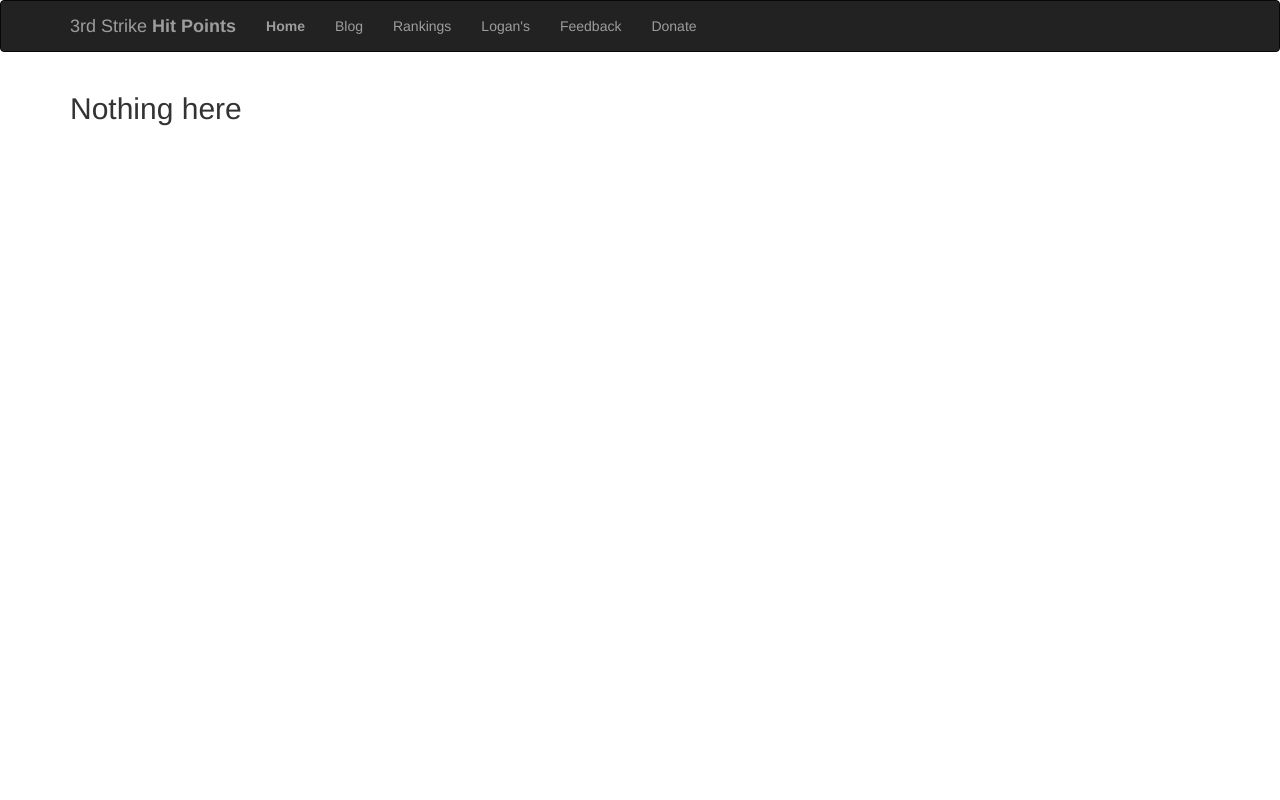
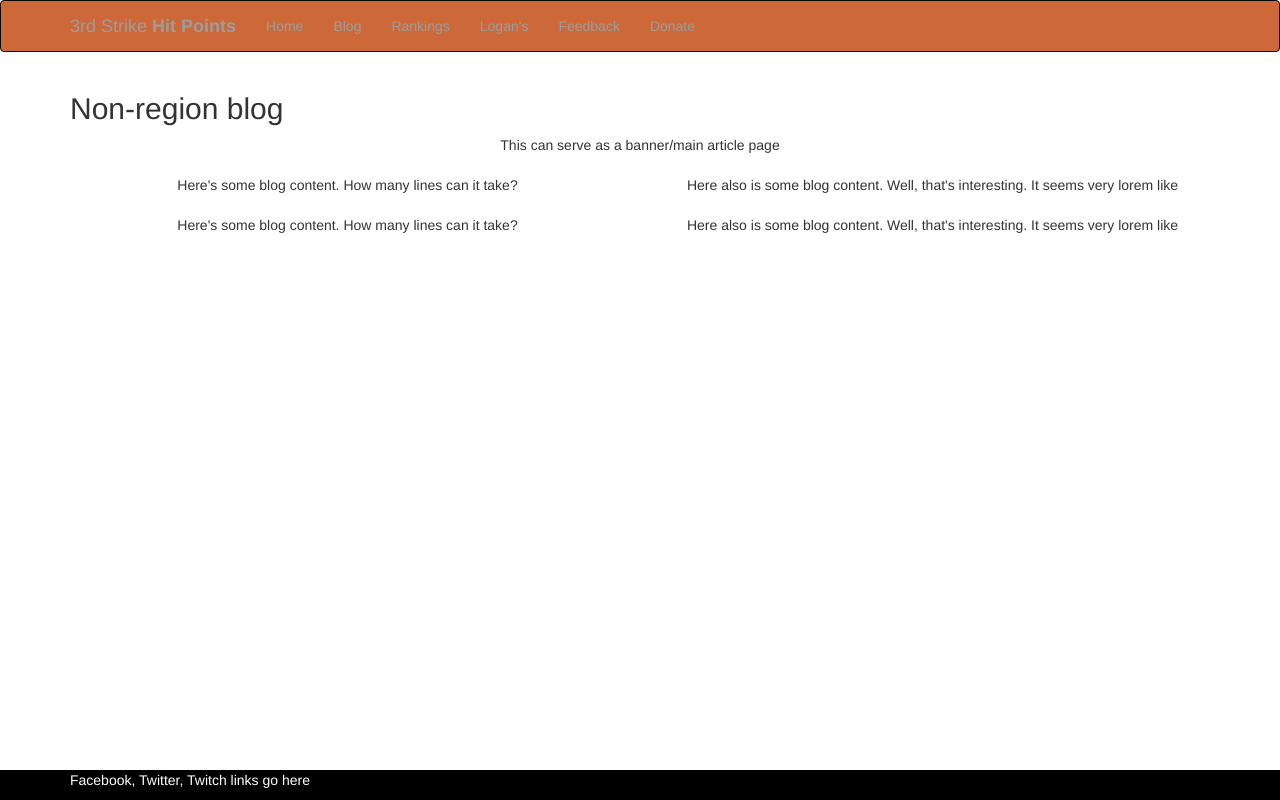
Before and after one commit to npmcdn-to-unpkg-bot/3rdStrikeWebsite, a Flask app: page /blog in a window 1280 px wide. Run offline with Flask 2, Linux system fonts and the light colour scheme; some libraries are stand-ins or nearby versions.

Commit message:
Initial push

```diff
--- /dev/null
+++ b/Streaming Assets/News Feed.html
@@ -0,0 +1,3 @@
+<div>
+	<p>News Feed</p>
+</div>
--- /dev/null
+++ b/Streaming Assets/News Feed.txt
@@ -0,0 +1 @@
+News Freed
--- /dev/null
+++ b/Streaming Assets/News Feed.xml
@@ -0,0 +1 @@
+<?xml version="1.0"?><config xmlns:xsi="http://www.w3.org/2001/XMLSchema-instance" xmlns:xsd="http://www.w3.org/2001/XMLSchema"><ProperName>News Feed</ProperName><Name>News Feed</Name><ShowConfigOnAdd>false</ShowConfigOnAdd><ShowModalConfig>true</ShowModalConfig><Description /><HelpLink /><CanPlayAudio>true</CanPlayAudio><Version>1.0.0.0</Version><RefreshOnSceneLoad>true</RefreshOnSceneLoad><CanCustomizeCSS>false</CanCustomizeCSS><CanSetResolution>true</CanSetResolution></config>
--- /dev/null
+++ b/Streaming Assets/Player Prompt.txt
@@ -0,0 +1 @@
+P1     								P2
--- /dev/null
+++ b/Streaming Assets/win promp.txt
@@ -0,0 +1 @@
+0 : 0
--- a/app/__init__.py
+++ b/app/__init__.py
@@ -1,7 +1,8 @@
 from flask import Flask
-from flask_bootstrap import Bootstrap
+from flask.ext.bootstrap import Bootstrap
 
 app = Flask(__name__)
+
 bootstrap = Bootstrap(app)
 
 import views
--- a/app/static/css/style.css
+++ b/app/static/css/style.css
@@ -1,110 +1,22 @@
+.navbar, .navbar-collapse{
+	background-color: #CD6839;
+	/*outline-color: #CD6839;*/
+	background-image: none;
+	/*height: 60px;*/
+}
+.navbar-nav a{
+	color: red;
+}
+.page-header {
+	text-align: center;
+}
 
-
-.banner {
-		background-image: url("/static/images/summer.jpg");
-		height: 500px;
-		margin-left: 9.5%;
-		height: 256px;
-		background-size: 100% 100%;
-		margin-top: -.85%;
-		background-repeat: no-repeat;
-	}
-.small { text-align: center;
-	font-size: 12px;
-	font-family: 'Shadows Into Light', cursive; }
-.nav_bar {
-	text-align: middle;
-	font-family: 'Shadows Into Light', cursive;
-	margin: 0;
-	margin-left: -.65%;
-	padding: 0;
-	width: 10%;
-	height: 100%;
-	background-color: #FFFFFF;
+.social_media_bar {
 	position: fixed;
-	overflow: auto;
+	bottom: 0px;
+	width: 100%;
+	background-color: black;
 }
-	.nav_bar a {
-		text-align: center;
-		display: block;
-		font-size: 24px;
-		height: 50px;
-
-	}
-	.nav_bar a:hover {
-		font-weight: bold;
-	}
-	.nav_bar .active {
-		background-color: #B3DDF2;
-		color: #FF0000;
-		font-weight: bold;
-	}
-.main {
-	padding-left: 9%
+.social_media_bar p {
+	color: white;r
 }
-h3 {
-	text-align: center;
-	font-size: 28px;
-	font-family: 'Shadows Into Light', cursive;
-}
-p {
-	text-align: center;
-	font-size: 12px;
-	font-family: Sans-serif;
-}
-.main table tr:hover {
-	font-weight: bold;
-}
-	.main .past {
-		color: red;
-	}
-	.main .next {
-		font-weight: bold;
-		color: green;
-	}
-	.main .major {
-		color: blue;
-	}
-	.main .schedule tr:hover {
-		font-weight: bold;
-	}
-a {
-	color: black;
-	text-decoration: none;
-}
-.main header {
-	font-family: 'Shadows Into Light', cursive;
-	font-weight: bold;
-	font-size: 24px;
-}
-.main table {
-	border: 1px solid black;
-}
-.main th {
-	font-family: 'Shadows Into Light', cursive;
-	font-size: 24px;
-	border: 1px solid black;
-}
-.main td {
-	font-family: 'Shadows Into Light', cursive;
-	text-align: center;
-	border: 1px solid black;
-	letter-spacing: 4px;
-}
-.main .major td {
-	color: #FF9900;
-	font-weight: bold;
-}
-.main .results_table {
-
-}
-.main .footer {
-	font-family: 'Shadows Into Light', cursive;
-	letter-spacing: 1px;
-}
-.ranking_caption {
-text-align: middle;
-font-family: 'Shadows Into Light', cursive;
-font-weight: bold;
-font-size: 32px;
-}
--- a/app/templates/base_template.html
+++ b/app/templates/base_template.html
@@ -1,8 +1,12 @@
 {% extends "bootstrap/base.html" %}
 
-{% block title %}Hit Points{% endblock %}
+{% block title %}Hit Points{% endblock %}}
+
 
 {% block navbar %}
+<link rel="stylesheet" type="text/css" href="/static/css/style.css">
+<link rel="icon" href="/static/images/mak_icon.png">
+
 		<div class="navbar navbar-inverse" role="navigation" align="center">
 			<div class="container">
 				<div class="navbar-header">
@@ -13,11 +17,11 @@
 						<span class="icon-bar"></span>
 					</button>
 					<a class="navbar-brand" href="/">3rd Strike <strong>Hit Points</strong></a>
+				</div>
 
-			</div>
 				<div class="navbar-collapse collapse">
 					<ul class="nav navbar-nav">
-					<li><a href="/" style="font-weight: bold">Home</a></li>
+						<li><a href="/">Home</a></li>
 						<li><a href="/blog">Blog</a></li>
 						<!-- <li><a href="/charts">Match Charts</a></li> -->
 						<li><a href="/rankings">Rankings</a></li>
@@ -36,4 +40,11 @@
 				</div>
 			</div>
 		</div>
+{% block socialism %}
+	<div class="social_media_bar">
+		<div class="container">
+			<p>Facebook, Twitter, Twitch links go here</p>
+		</div>
+	</div>
 {% endblock %}
+{% endblock %}
--- a/app/templates/blog.html
+++ b/app/templates/blog.html
@@ -6,4 +6,26 @@
 		<h2>{{data}}</h2>
 	</div>
 {% endif %}
+<div class="container" align="center">
+	<div class="row">
+		<div class="col-xs-12">This can serve as a banner/main article page</div>
+	</div>
+</div>
+<br>
+<div class="container" align="center">
+	<div class="row">
+		<div class="col-xs-6">Here's some blog content.
+		How many lines can it take?</div>
+		<div class="col-xs-6">Here also is some blog content. Well, that's interesting. It seems very lorem like</div>
+	</div>
+</div>
+<br>
+<div class="container" align="center">
+	<div class="row">
+		<div class="col-xs-6">Here's some blog content.
+		How many lines can it take?</div>
+		<div class="col-xs-6">Here also is some blog content. Well, that's interesting. It seems very lorem like</div>
+	</div>
+</div>
+
 {% endblock %}
--- a/app/templates/home.html
+++ b/app/templates/home.html
@@ -31,6 +31,6 @@
 	<div class="container">
 		<h2>Blog posts</h2>
 	</div>
- {% endif %}
-}
+{% endif %}
+
 {% endblock %}
--- /dev/null
+++ b/pull_site.py
@@ -0,0 +1,6 @@
+from subprocess import call
+def Call(command):
+	return call("{}".format(command), shell=True)
+
+Call("git pull ThirdStrike master")
+Call("git reset --hard ThirdStrike/master")
--- a/views.py
+++ b/views.py
@@ -1,14 +1,19 @@
 from flask import Flask, request, render_template, session, redirect, url_for, flash
-from models import NameForm
 from run import app
-from app import config
+from app import config, models
+from app.models import *
 from datetime import timedelta
 import os
 
+regions = []
 
 @app.route("/", methods=["GET", "POST"])
 def index():
 	form = NameForm()
+	if session.get('character') in ["Yun","Chun Li", "Ken"]:
+			flash("Tier Whore")
+	if session.get('character') =="Makoto":
+		flash("You're a f****** Psycho")
 	if form.validate_on_submit():
 
 		old_name = session.get('username')
@@ -17,10 +22,9 @@ def index():
 		name, age, character = form.name.data, form.age.data, form.character.data
 		session['username'] = name
 		session['character'] = character
-		session.permanent = True
-		try: session['counter'] += 1
-		except KeyError: session['counter'] = 0
-
+		session['region'] = form.region.data
+		regions.append(form.region.data)
+		print(regions)
 		return render_template("home.html", username=name, character=character)
 
 	return render_template("home.html", form=form)
@@ -34,27 +38,29 @@ def browser_check():
 def user_home(username=None, char=None):
 	return render_template("home.html", username=username, char=char)
 
-# @app.route('/rankings/<username>')
-# def user_rankings(username):
-# 	return render_template("rankings.html", username=session.get(username))
+@app.route('/rankings/<region>')
+def user_rankings(region):
+	return render_template("rankings.html", region=session.get(region, None))
 
 @app.route('/rankings')
 def rankings():
 	if session.get('username', None):
+		if session.get('region', None):
+			return render_template("rankings.html", username=session['username'], region=session['region'])
 		return render_template("rankings.html", username=session['username'])
 	return render_template("rankings.html")
 
 @app.route('/blog')
 def blog():
-	if session.get('username', None):
-		return render_template("blog.html", data="Okay")
-	return render_template("blog.html", data="Nothing here")
+	if session.get('region', None):
+		return render_template("blog.html", data="Here's a customized blog for {}".format(session['region']))
+	return render_template("blog.html", data="Non-region blog")
 @app.route('/submit-your-story')
 def blog_entry():
 	if session.get('username', None):
 		return "Okay"
 	return "Jacked up"
-@app.route('/logout')
+@app.route('/logout', methods=["GET", "POST"])
 def logout():
 	session.clear()
-	return index()
+	return redirect(url_for("index"))
```
Also changed, not shown: Streaming Assets/banner.txt (added, +99 -0 lines), app/models.py (added, +27 -0 lines), app/templates/rankings.html (+14 -1 lines), run.py (+6 -2 lines), 3 other files. Lines whose indentation alone changed are shown as unchanged.
